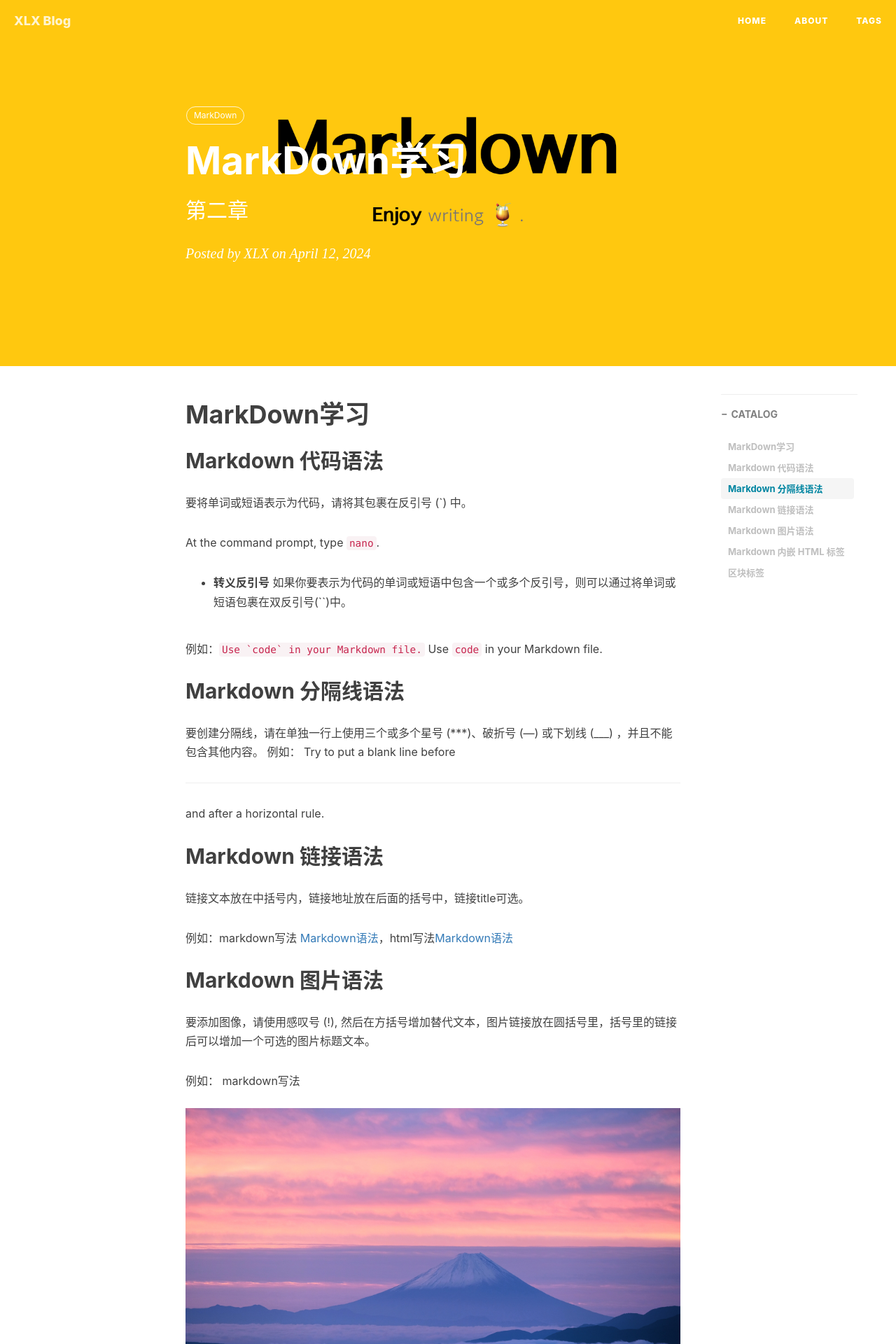
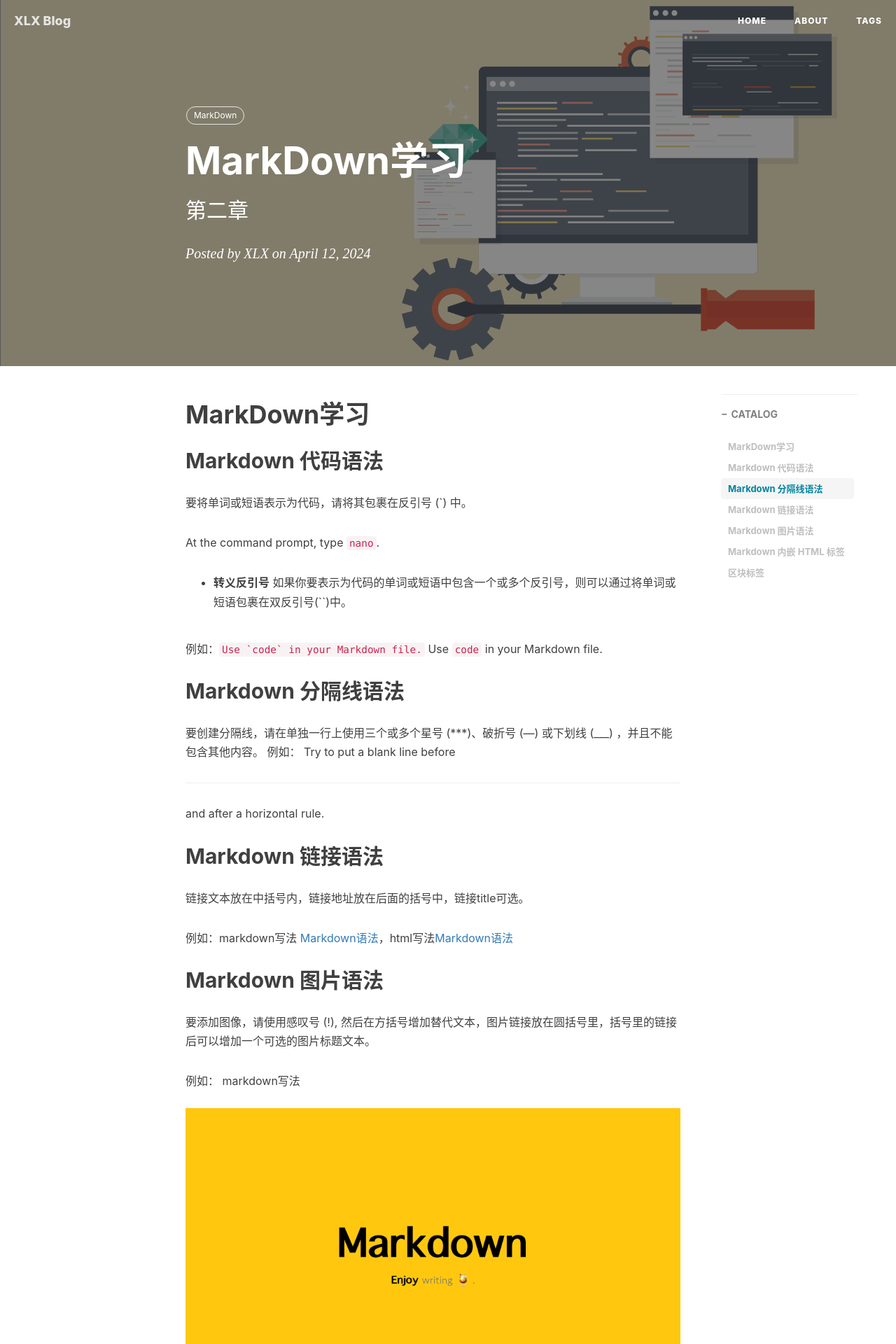
Before and after one commit to xlx2/xlx2.github.io, a Jekyll site: the page built from _posts/2024-04-13-MarkDown学习2.md, in a window 1280 px wide. Shown: the top 1920 px of the page at 70% size. Built offline with Jekyll 4.4.1, drawn with Linux system fonts in a browser that asks for light colours; nearby versions of some CDN libraries; comment, search, counter and statistics services are not loaded.

Commit message:
update icon

```diff
--- a/_includes/head.html
+++ b/_includes/head.html
@@ -16,7 +16,7 @@
     <link rel="shortcut icon" href="{{ site.baseurl }}/img/favicon.ico">
 
     <!-- Safari Webpage Icon    by-BY -->
-    <link rel="apple-touch-icon" href="{{ site.baseurl }}/img/apple-touch-icon.png">
+    <link rel="apple-touch-icon" href="{{ site.baseurl }}/img/favicon.ico">
 
     <!-- Canonical URL -->
     <link rel="canonical" href="{{ page.url | replace:'index.html','' | prepend: site.baseurl | prepend: site.url }}">
--- a/_layouts/default.html
+++ b/_layouts/default.html
@@ -14,7 +14,7 @@
 
 
 <!-- Image to hack wechat -->
-<img src="/img/apple-touch-icon.png" width="0" height="0" />
+<img src="/img/favicon.ico" width="0" height="0" />
 <!-- Migrate from head to bottom, no longer block render and still work -->
 
 </body>
--- a/_posts/2024-04-13-MarkDown学习2.md
+++ b/_posts/2024-04-13-MarkDown学习2.md
@@ -4,7 +4,7 @@
 subtitle:   第二章
 date:       2024-04-12
 author:     XLX
-header-img: img/post-bg-markdown.png
+header-img: img/post-bg-debug.png
 catalog: true
 tags:
     - MarkDown
@@ -47,14 +47,14 @@
 
 
 例如：
-markdown写法 ![富士山](/img/post-bg-desk.jpg "Mount Fuji")html写法<img src="/img/post-bg-desk.jpg" alt="Mount Fuji" title="Mount Fuji"/>
+markdown写法 ![富士山](/img/post-bg-markdown.png "Mount Fuji")html写法<img src="/img/post-bg-markdown.png" alt="Mount Fuji" title="Mount Fuji"/>
 
 - **链接图片**
 
 给图片增加链接，请将图像的Markdown 括在方括号中，然后将链接添加在圆括号中。
 例如：
-markdown写法 [![Mount Fuji](/img/post-bg-desk.jpg "markdown教程")](https://markdown.com.cn)
-html写法<a href="https://markdown.com.cn"><img src="/img/post-bg-desk.jpg" alt="Mount Fuji" title="Mount Fuji"/></a>
+markdown写法 [![Mount Fuji](/img/post-bg-markdown.png "markdown教程")](https://markdown.com.cn)
+html写法<a href="https://markdown.com.cn"><img src="/img/post-bg-markdown.png" alt="Mount Fuji" title="Mount Fuji"/></a>
 
 
 ## Markdown 内嵌 HTML 标签
```
Also changed, not shown: _posts/2024-04-12-MarkDown学习.md (+1 -1 lines).
